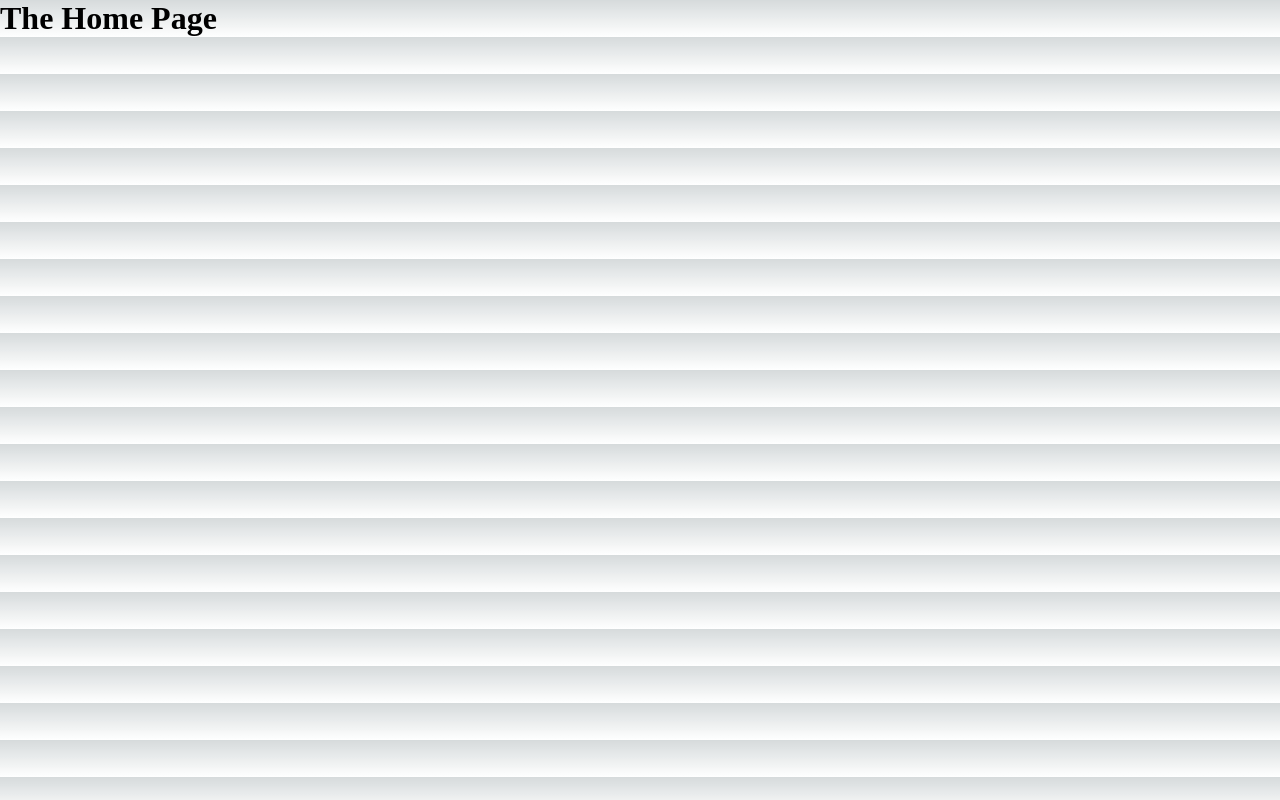
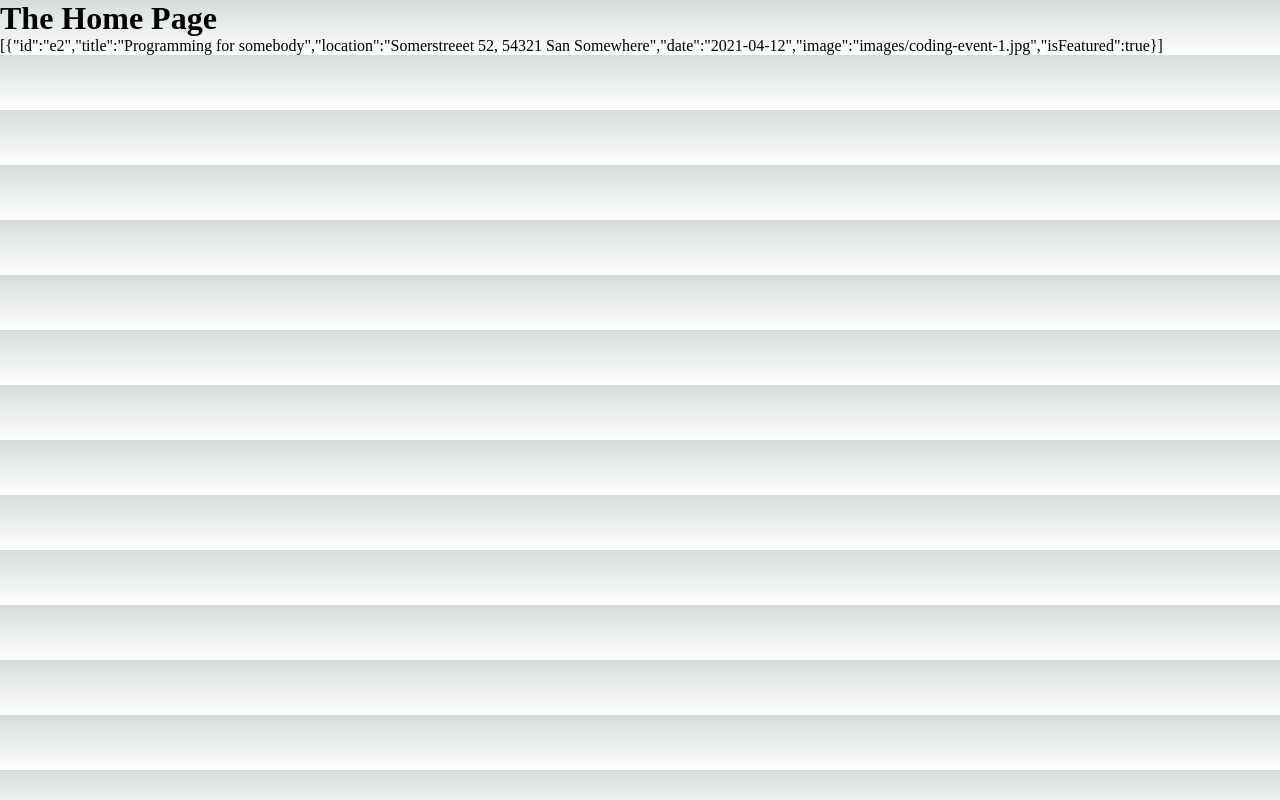
Before and after one commit to vshabal/events, a Next.js app: page / in a window 1280 px wide. Built offline with nearby package versions, Linux system fonts and the light colour scheme.

Commit message:
Pass featured events to home component

```diff
--- a/components/Home/index.tsx
+++ b/components/Home/index.tsx
@@ -1,7 +1,16 @@
 import { Layout } from "@/components/Shared/Layout";
+import { Event } from "@/types/event";
 
-function Home() {
-  return <Layout title="The Home Page" />;
+type Props = {
+  featuredEvents: Event[];
+};
+
+function Home({ featuredEvents }: Props) {
+  return (
+    <Layout title="The Home Page">
+      <span>{JSON.stringify(featuredEvents)}</span>
+    </Layout>
+  );
 }
 
 export default Home;
--- a/pages/index.tsx
+++ b/pages/index.tsx
@@ -1,7 +1,10 @@
 import Home from "@/components/Home";
+import { getFeaturedEvents } from "@/dummy-data";
 
 function HomePage() {
-  return <Home />;
+  const featuredEvents = getFeaturedEvents();
+
+  return <Home featuredEvents={featuredEvents} />;
 }
 
 export default HomePage;
--- /dev/null
+++ b/types/event.tsx
@@ -0,0 +1,8 @@
+export type Event = {
+  id: string;
+  title: string;
+  location: string;
+  date: string;
+  image: string;
+  isFeatured: boolean;
+};
```
